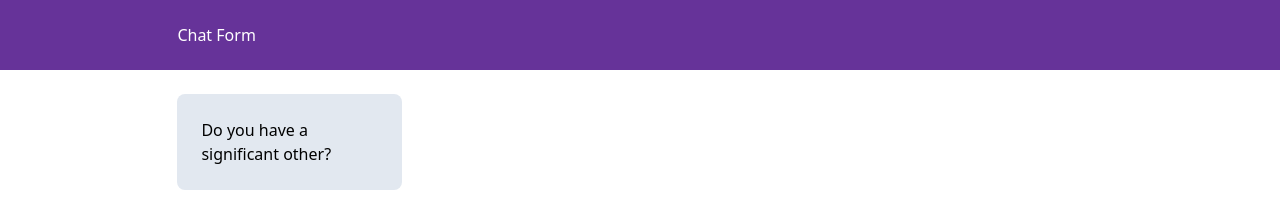
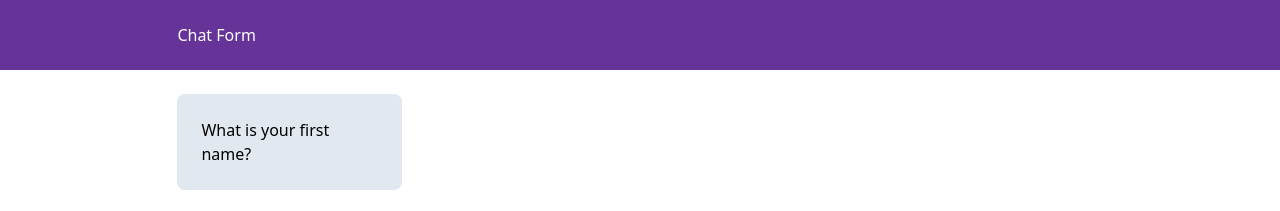
Before and after one commit to andrewhickey/chat-form, a Gatsby site: page / in a window 1280 px wide. Shown: the top 211 px of the page. Built offline with nearby package versions, Linux system fonts and the light colour scheme; Gatsby itself is replaced by a stand-in of ours.

Commit message:
feat: re-orders questions to match example

```diff
--- a/src/pages/index.tsx
+++ b/src/pages/index.tsx
@@ -35,11 +35,22 @@ const IndexPage = () => (
               .required("Please enter your name"),
             age: Yup.number()
               .transform(value => (isNaN(value) ? undefined : value))
-              .min(0, "Only positive ages please")
+              .min(18, "Too young")
+              .max(65, "Too old")
               .required("Please enter your age"),
           })
         )}
         fields={({ values }) => [
+          {
+            name: "firstName",
+            question: "What is your first name?",
+            fieldType: "text",
+          },
+          {
+            name: "age",
+            question: "How old are you?",
+            fieldType: "number",
+          },
           {
             name: "significantOther",
             question: "Do you have a significant other?",
@@ -54,16 +65,6 @@ const IndexPage = () => (
                 },
               ]
             : []),
-          {
-            name: "firstName",
-            question: "What is your first name?",
-            fieldType: "text",
-          },
-          {
-            name: "age",
-            question: "How old are you?",
-            fieldType: "number",
-          },
         ]}
       />
     </div>
```
